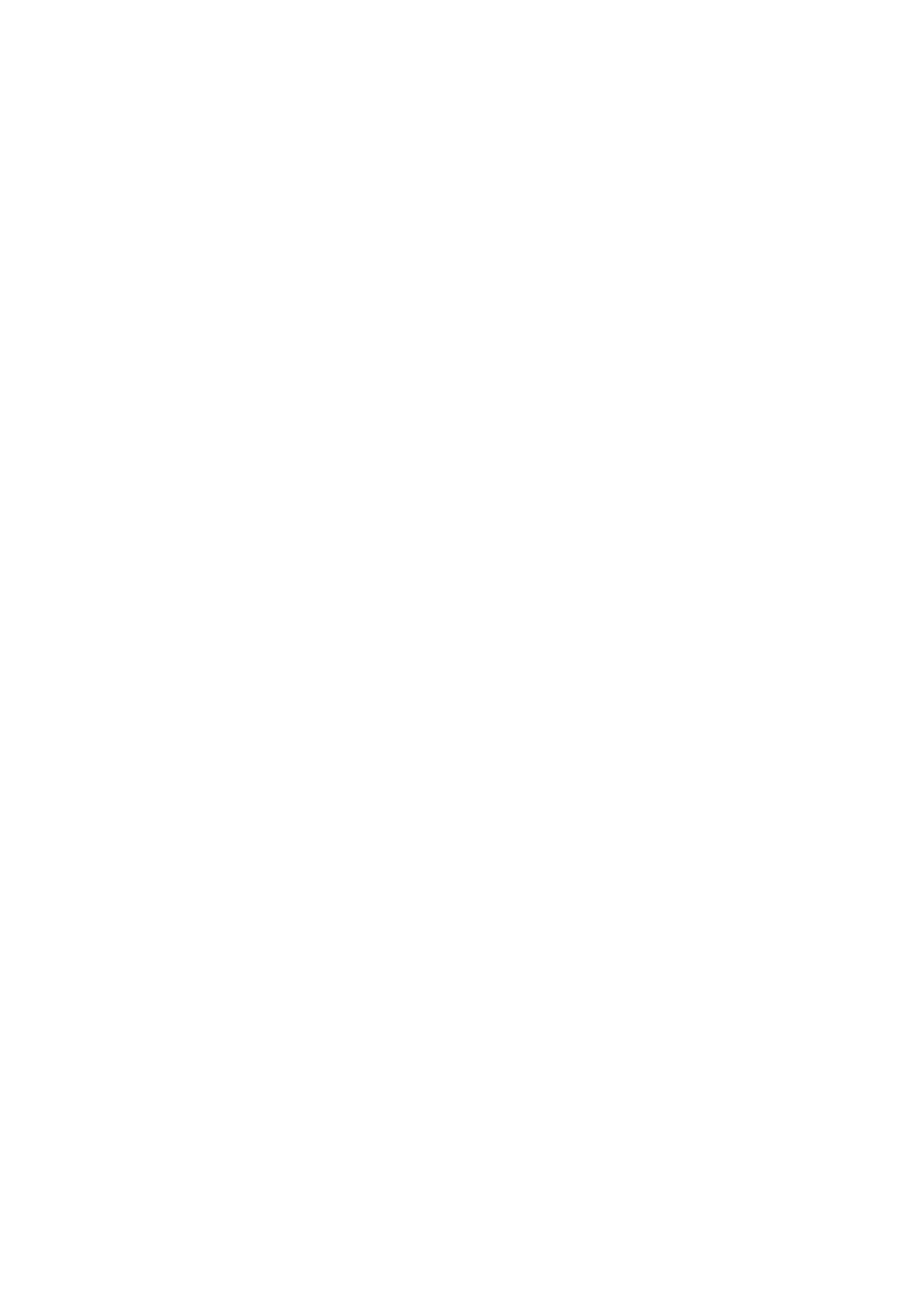
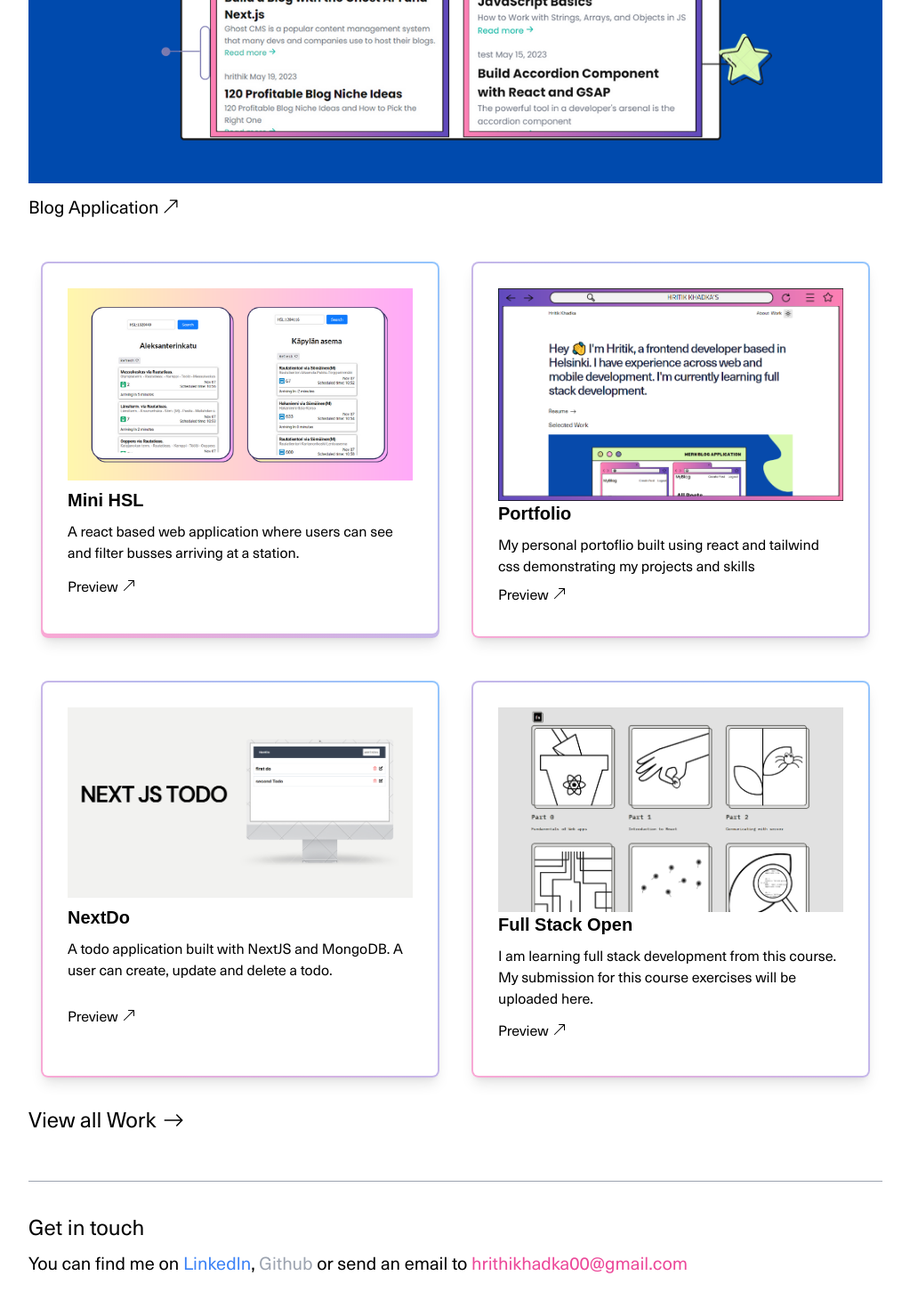
Before and after one commit to hrithikhadka/react-portfolio, a React (Vite) app: page / in a window 1280 px wide. Shown: the part 838-2308 px from the top of the page at 89% size, without its empty margins (128-1151 px from the left). Before the commit the page ends 800 px from the top, so only its background shows below. Built offline with nearby package versions, Linux system fonts and the light colour scheme; a web font is replaced by a local one.

Commit message:
add projects to selected projects component

```diff
--- a/src/App.jsx
+++ b/src/App.jsx
@@ -1,6 +1,7 @@
 import Navbar from "./components/Navbar";
 import Profile from "./components/Profile";
 import Contact from "./components/Contact";
+import SelectedProjects from "./components/SelectedProjects";
 
 function App() {
   return (
@@ -9,6 +10,7 @@ function App() {
         <div className="w-full max-w-[1024px] px-8 py-3 font-unica">
           <Navbar />
           <Profile />
+          <SelectedProjects />
           <Contact />
         </div>
       </div>
--- /dev/null
+++ b/src/components/SelectedProjects.jsx
@@ -0,0 +1,93 @@
+import { BsArrowUpRight } from "react-icons/bs";
+import { BsArrowRight } from "react-icons/bs";
+
+const SelectedProjects = () => {
+  return (
+    <div>
+      <h2 className="text-[24px] my-[20px]">Selected Work</h2>
+      <figure>
+        <img src="/images/mernblog.PNG" />
+        <div className="flex items-center gap-1 mt-3">
+          <h1 className="text-xl cursor-pointer">Blog Application</h1>
+          <BsArrowUpRight className="cursor-pointer text-xl" />
+        </div>
+      </figure>
+      <div className="grid grid-cols-2 gap-2 mt-[3rem]">
+        <div className="relative mx-auto max-w-md rounded-lg bg-gradient-to-tr from-pink-300 to-blue-300 p-0.5 shadow-lg">
+          <div className="bg-white p-7 rounded-md">
+            <img src="/images/mini-hsl.PNG" />
+            <h1 className="font-bold text-xl mb-2 mt-2">Mini HSL</h1>
+            <p>
+              A react based web application where users can see and filter
+              busses arriving at a station.
+            </p>
+            <div className="flex items-center gap-1 my-3.5 cursor-pointer">
+              <p>Preview</p>
+              <BsArrowUpRight />
+            </div>
+          </div>
+        </div>
+        <div className="relative mx-auto max-w-md rounded-lg bg-gradient-to-tr from-pink-300 to-blue-300 p-0.5 shadow-lg">
+          <div className="bg-white p-7 rounded-md">
+            <img src="/images/hrithikhadka.PNG" />
+
+            <h1 className="font-bold text-xl mb-2">Portfolio</h1>
+            <p>
+              My personal portoflio built using react and tailwind css
+              demonstrating my projects and skills
+            </p>
+            <div className="flex items-center gap-1 my-2 cursor-pointer">
+              <p>Preview</p>
+              <BsArrowUpRight />
+            </div>
+          </div>
+        </div>
+      </div>{" "}
+      <div className="grid grid-cols-2 gap-2 mt-[3rem]">
+        <div className="relative mx-auto max-w-md rounded-lg bg-gradient-to-tr from-pink-300 to-blue-300 p-0.5 shadow-lg">
+          <div className="bg-white p-7 rounded-md">
+            <img src="/images/nextjstodo.png" />
+
+            <h1 className="font-bold text-xl mb-2 mt-2">NextDo</h1>
+            <p>
+              A todo application built with NextJS and MongoDB. A user can
+              create, update and delete a todo.
+            </p>
+            <div className="flex items-center gap-1 my-7 cursor-pointer">
+              <p>Preview</p>
+              <BsArrowUpRight />
+            </div>
+          </div>
+        </div>
+        <div className="relative mx-auto max-w-md rounded-lg bg-gradient-to-tr from-pink-300 to-blue-300 p-0.5 shadow-lg">
+          <div className="bg-white p-7 rounded-md">
+            <img src="/images/fullstackopen.PNG" />
+
+            <h1 className="font-bold text-xl mb-2">Full Stack Open</h1>
+            <p>
+              I am learning full stack development from this course. My
+              submission for this course exercises will be uploaded here.
+            </p>
+            <div className="flex items-center gap-1 my-3 cursor-pointer">
+              <p>Preview</p>
+              <BsArrowUpRight />
+            </div>
+          </div>
+        </div>
+        <div className="flex items-center">
+          <a
+            href="https://github.com/hrithikhadka?tab=repositories"
+            target="_blank"
+            rel="noreferrer"
+            className="text-[24px] my-[20px] cursor-pointer"
+          >
+            View all Work
+          </a>
+          <BsArrowRight className="text-2xl mt-1 ml-2 cursor-pointer" />
+        </div>
+      </div>
+    </div>
+  );
+};
+
+export default SelectedProjects;
```
